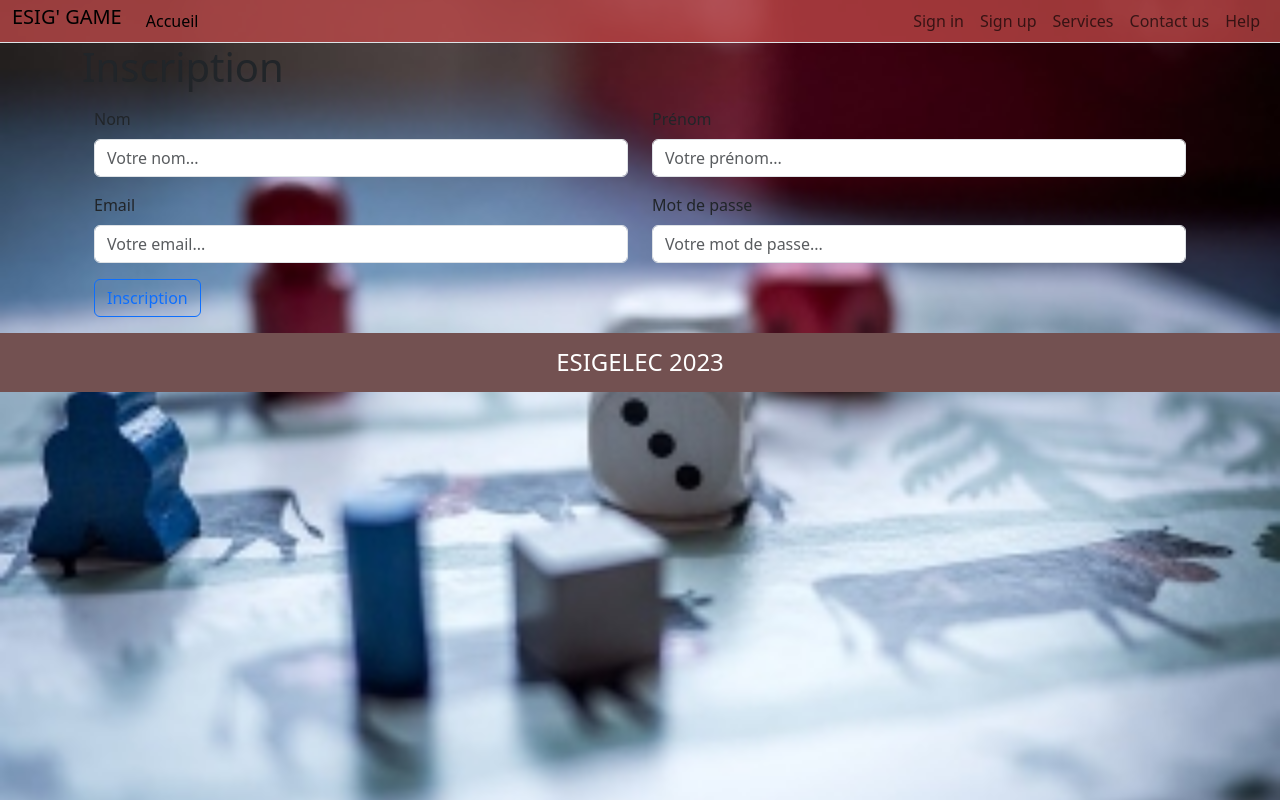
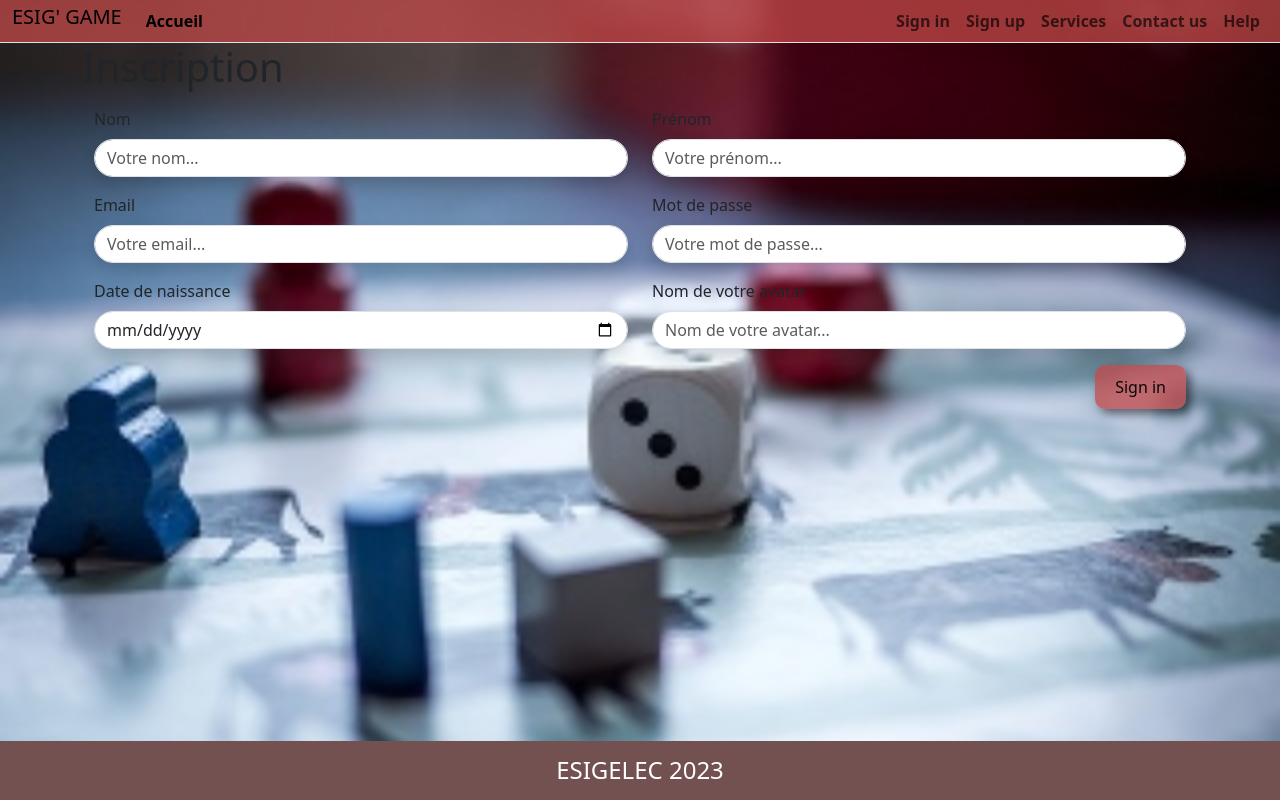
Before and after one commit to ADEBIKPE/Plateforme_de_simulation_de_jeux, a PHP site: page /inscription.php in a window 1280 px wide. Run offline with PHP 8.4, Linux system fonts and the light colour scheme.

Commit message:
finalisation de la Creation des pages accueil, inscription, connexion

```diff
--- a/header.inc.php
+++ b/header.inc.php
@@ -5,6 +5,6 @@
     <meta name="viewport" content="width=device-width, initial-scale=1">
     <title><?php echo $titre;?></title>
     <link href="https://cdn.jsdelivr.net/npm/bootstrap@5.3.1/dist/css/bootstrap.min.css" rel="stylesheet" integrity="sha384-4bw+/aepP/YC94hEpVNVgiZdgIC5+VKNBQNGCHeKRQN+PtmoHDEXuppvnDJzQIu9" crossorigin="anonymous">
-    <link href="styles.css" rel="stylesheet">
+    <link rel="stylesheet" type="text/css" href="styles.css">
   </head>
   <body>
--- a/inscription.php
+++ b/inscription.php
@@ -4,35 +4,59 @@
 include 'header.inc.php';
 include 'menu.inc.php';
 ?>
+<div class="content">
     <div class="container">
         <h1>Inscription</h1>
-<form  method="POST" action="tt_inscription.php">
+        <form method="POST" action="tt_inscription.php">
             <div class="container">
                 <div class="row my-3">
                     <div class="col-md-6">
                         <label for="nom" class="form-label">Nom</label>
-            <input type="text" class="form-control " id="nom" name="nom" placeholder="Votre nom..." required>
+                        <input type="text" class="form-control rounded-pill shadow" id="nom" name="nom"
+                            placeholder="Votre nom..." required>
                     </div>
                     <div class="col-md-6">
                         <label for="prenom" class="form-label">Prénom</label>
-            <input type="text" class="form-control " id="prenom" name="prenom" placeholder="Votre prénom..." required>
+                        <input type="text" class="form-control rounded-pill shadow" id="prenom" name="prenom"
+                            placeholder="Votre prénom..." required>
                     </div>
                 </div>
-        <div class="row">
+                <div class="row my-3">
                     <div class="col-md-6">
                         <label for="email" class="form-label">Email</label>
-            <input type="email" class="form-control " id="email" name="email" placeholder="Votre email..." required>
+                        <input type="email" class="form-control rounded-pill shadow" id="email" name="email"
+                            placeholder="Votre email..." required>
                     </div>
                     <div class="col-md-6">
                         <label for="password" class="form-label">Mot de passe</label>
-            <input type="password" class="form-control " id="password" name="password" placeholder="Votre mot de passe..." required>
+                        <input type="password" class="form-control rounded-pill shadow" id="password" name="password"
+                            placeholder="Votre mot de passe..." required>
                     </div>
                 </div>
                 <div class="row my-3">
-        <div class="d-grid gap-2 d-md-block"><button class="btn btn-outline-primary" type="submit">Inscription</button></div>
+                    <div class="col-md-6">
+                        <label for="dateNaissance" class="form-label">Date de naissance</label>
+                        <input type="date" class="form-control rounded-pill shadow" id="dateNaissance"
+                            name="dateNaissance" required>
+                    </div>
+                    <div class="col-md-6">
+                        <label for="nomAvatar" class="form-label">Nom de votre avatar</label>
+                        <input type="text" class="form-control rounded-pill shadow" id="nomAvatar" name="nomAvatar"
+                            placeholder="Nom de votre avatar..." required>
                     </div>
                 </div>
+
+
+
+                <div class="row my-3">
+                    <div class="col-md-12 d-flex justify-content-end">
+                        <button class="btn custom-button" type="submit">Sign in</button>
+                    </div>
+                </div>
+
+            </div>
         </form>
+    </div>
 </div>
 <?php
 include 'footer.inc.php';
--- a/styles.css
+++ b/styles.css
@@ -34,6 +34,54 @@
 
 }
 
+.navbar-nav .nav-link {
+    font-weight: bold;
+}
+
+.welcome-content {
+    display: flex;
+    flex-direction: column; /* Aligner verticalement les éléments enfants */
+    align-items: flex-end; /* Aligner les éléments à droite */
+    padding: 20px; /* Ajoutez de l'espace autour du contenu */
+}
+
+#welcome {
+    color: rgba(255, 228, 196, 0.758);
+    margin: 0; /* Supprimer les marges par défaut de h1 */
+}
+
+#welcome-paragraph {
+    color: rgba(34, 30, 24, 0.758);
+    margin: 0; /* Supprimer les marges par défaut du paragraphe */
+    text-align: left; /* Aligner le texte à gauche à l'intérieur du paragraphe */
+    font-weight: bold; /* Rendre le texte en gras */
+}
+
+
+.custom-button {
+    background-color: rgba(196, 74, 74, 0.74); /* Couleur d'arrière-plan avec une opacité de 74% */
+    border: none;
+    border-radius: 10px;
+    color: rgb(9, 8, 8);
+    box-shadow: 5px 5px 10px rgba(0, 0, 0, 0.5); /* Effet d'ombre */
+    padding: 10px 20px;
+}
+
+.custom-button:hover {
+    background-color: rgba(196, 74, 74, 0.9); /* Couleur au survol avec une opacité de 90% */
+}
+
+.forgot-password-link {
+    text-decoration: underline; /* Soulignez le texte du lien */
+    color: #007bff; /* Couleur du lien (bleu par défaut) */
+    font-weight: normal; /* Réinitialiser le poids de la police si nécessaire */
+}
+
+.forgot-password-link:hover {
+    text-decoration: none; /* Supprimez le soulignement au survol du lien */
+    font-weight: bold; /* Ajoutez du gras au texte au survol */
+}
+
 
 #footer {
     background-color: #735151;
@@ -44,6 +92,7 @@
     align-items: center;
 }
 
+
 #footer h4 {
     margin: 0; /* Supprimer les marges par défaut du h4 */
   }
```
Also changed, not shown: connexion.php (+21 -8 lines), index.php (+14 -5 lines). Lines whose indentation alone changed are shown as unchanged.
